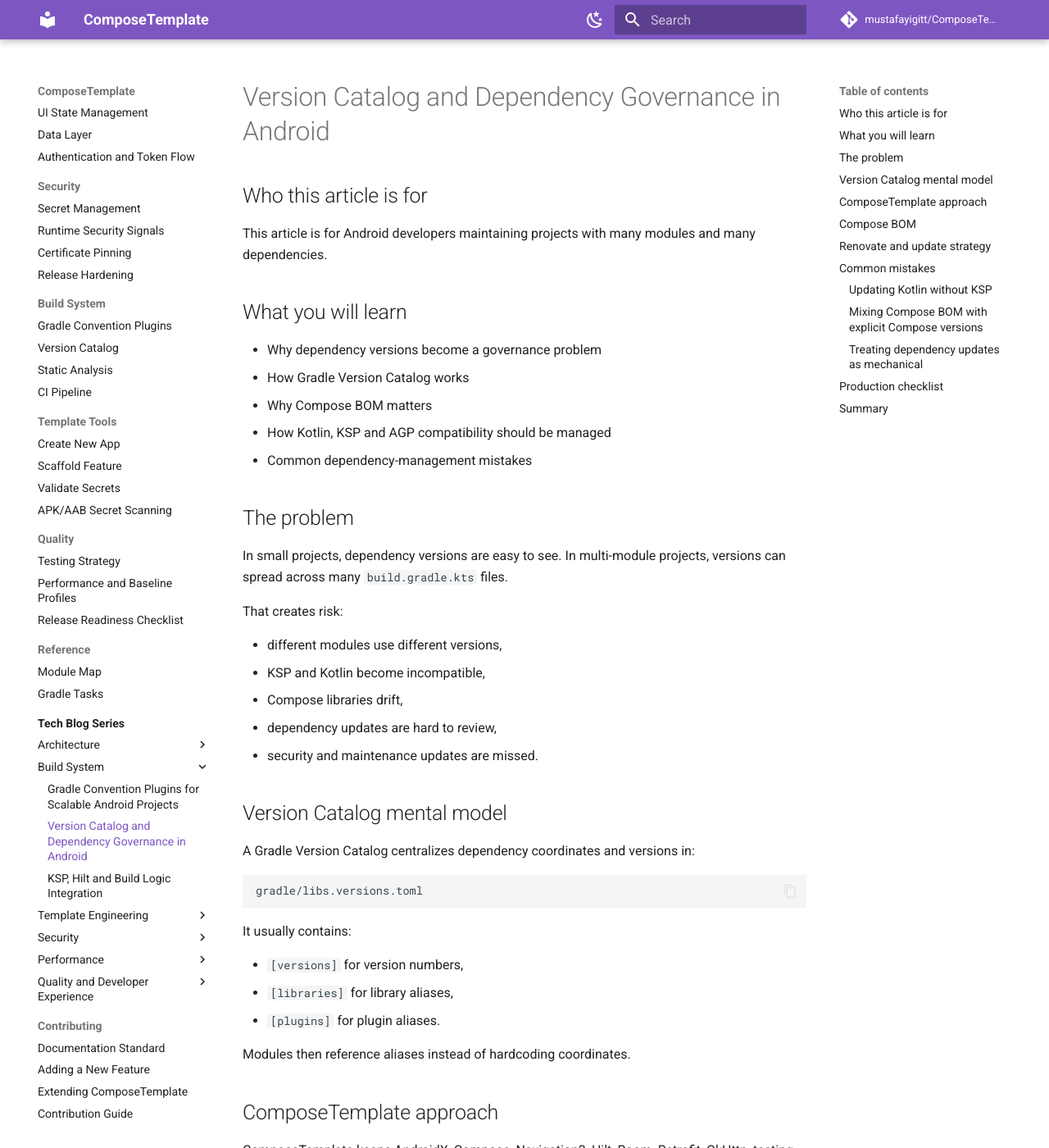
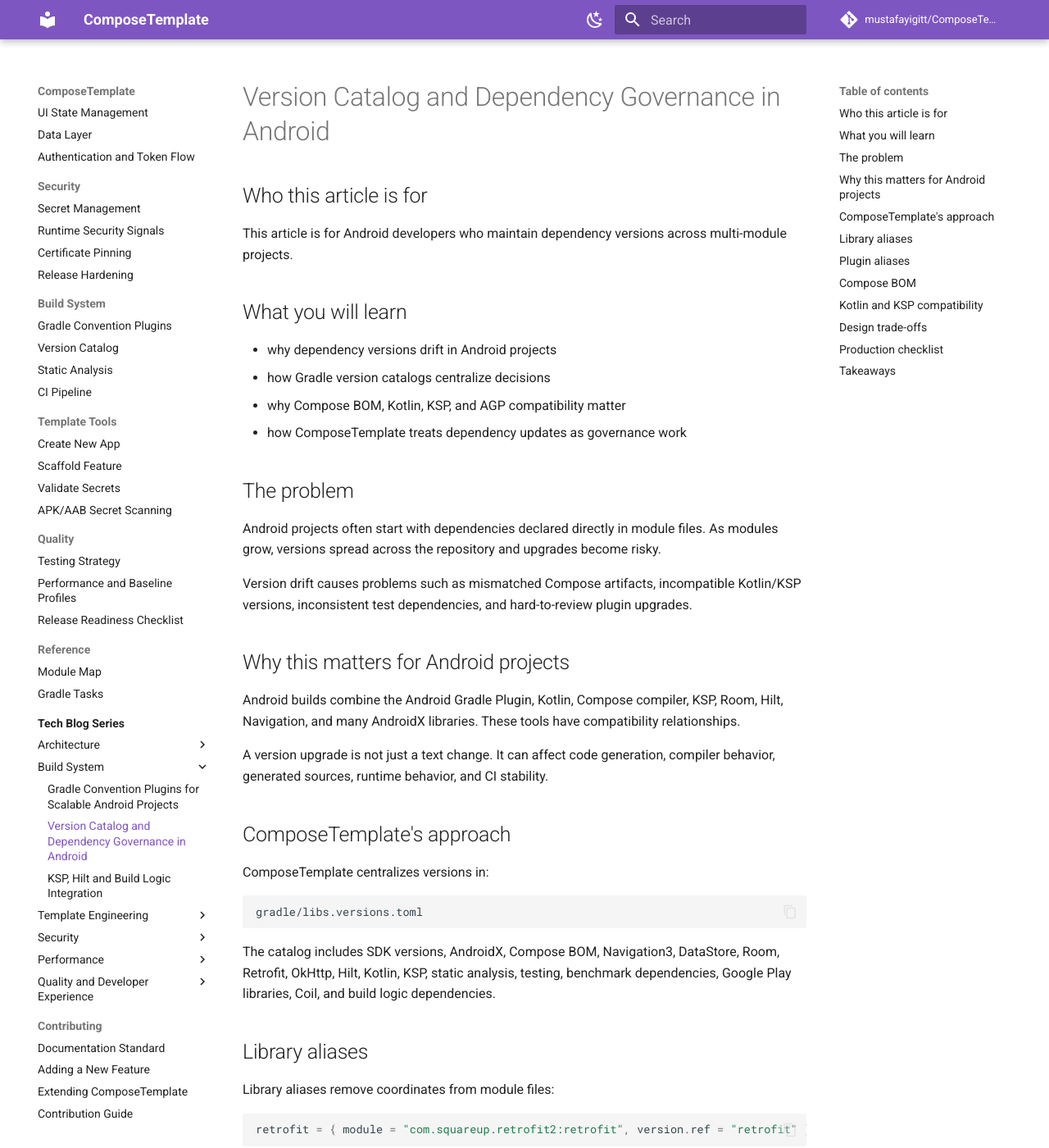
Before and after one commit to mustafayigitt/ComposeTemplate, an MkDocs documentation site: the page built from docs/tech-blog/build-system/version-catalog-dependency-governance.md, in a window 1280 px wide and 1400 px high. Shown: the whole window at 82% size. Built offline with MkDocs 1.6.1 and Material for MkDocs 9.7.7, drawn with Linux system fonts in a browser that asks for light colours; comment, search, counter and statistics services are not loaded; some of the changed text lies outside the part shown.

Commit message:
Complete tech blog series rewrite

````diff
--- a/docs/tech-blog/build-system/version-catalog-dependency-governance.md
+++ b/docs/tech-blog/build-system/version-catalog-dependency-governance.md
@@ -2,88 +2,92 @@
 
 ## Who this article is for
 
-This article is for Android developers maintaining projects with many modules and many dependencies.
+This article is for Android developers who maintain dependency versions across multi-module projects.
 
 ## What you will learn
 
-- Why dependency versions become a governance problem
-- How Gradle Version Catalog works
-- Why Compose BOM matters
-- How Kotlin, KSP and AGP compatibility should be managed
-- Common dependency-management mistakes
+- why dependency versions drift in Android projects
+- how Gradle version catalogs centralize decisions
+- why Compose BOM, Kotlin, KSP, and AGP compatibility matter
+- how ComposeTemplate treats dependency updates as governance work
 
 ## The problem
 
-In small projects, dependency versions are easy to see. In multi-module projects, versions can spread across many `build.gradle.kts` files.
+Android projects often start with dependencies declared directly in module files. As modules grow, versions spread across the repository and upgrades become risky.
 
-That creates risk:
+Version drift causes problems such as mismatched Compose artifacts, incompatible Kotlin/KSP versions, inconsistent test dependencies, and hard-to-review plugin upgrades.
 
-- different modules use different versions,
-- KSP and Kotlin become incompatible,
-- Compose libraries drift,
-- dependency updates are hard to review,
-- security and maintenance updates are missed.
+## Why this matters for Android projects
 
-## Version Catalog mental model
+Android builds combine the Android Gradle Plugin, Kotlin, Compose compiler, KSP, Room, Hilt, Navigation, and many AndroidX libraries. These tools have compatibility relationships.
 
-A Gradle Version Catalog centralizes dependency coordinates and versions in:
+A version upgrade is not just a text change. It can affect code generation, compiler behavior, generated sources, runtime behavior, and CI stability.
+
+## ComposeTemplate's approach
+
+ComposeTemplate centralizes versions in:
 
 ```text
 gradle/libs.versions.toml
 ```
 
-It usually contains:
+The catalog includes SDK versions, AndroidX, Compose BOM, Navigation3, DataStore, Room, Retrofit, OkHttp, Hilt, Kotlin, KSP, static analysis, testing, benchmark dependencies, Google Play libraries, Coil, and build logic dependencies.
 
-- `[versions]` for version numbers,
-- `[libraries]` for library aliases,
-- `[plugins]` for plugin aliases.
+## Library aliases
 
-Modules then reference aliases instead of hardcoding coordinates.
+Library aliases remove coordinates from module files:
 
-## ComposeTemplate approach
+```toml
+retrofit = { module = "com.squareup.retrofit2:retrofit", version.ref = "retrofit" }
+```
 
-ComposeTemplate keeps AndroidX, Compose, Navigation3, Hilt, Room, Retrofit, OkHttp, testing, benchmark, static analysis, and build tool versions in the version catalog.
+Modules and convention plugins can use stable aliases instead of raw strings.
 
-This is especially important because several tools must align:
+## Plugin aliases
 
-- Kotlin and KSP,
-- Android Gradle Plugin and Gradle,
-- Compose compiler and Kotlin,
-- Room compiler and KSP,
-- Hilt compiler and KSP.
+Plugin aliases centralize Gradle plugin versions:
+
+```toml
+android-application = { id = "com.android.application", version.ref = "android-gradle-plugin" }
+ksp = { id = "com.google.devtools.ksp", version.ref = "ksp" }
+```
+
+This makes plugin upgrades easier to review.
 
 ## Compose BOM
 
-Compose uses a Bill of Materials. A BOM aligns Compose artifact versions so each Compose dependency does not need its own explicit version.
+Compose uses a BOM to align Compose artifacts. This reduces the need to version every Compose dependency independently and lowers mismatch risk across UI modules.
 
-This reduces mismatch risk across UI dependencies.
+## Kotlin and KSP compatibility
 
-## Renovate and update strategy
+KSP versions are tied to Kotlin versions. When Kotlin changes, KSP should be reviewed immediately.
 
-Automated tools can open update PRs, but version updates are still engineering changes. For Android projects, updates should consider build compatibility, runtime behavior, and generated template output.
+A safe update flow is:
 
-## Common mistakes
+1. update Kotlin
+2. update KSP to the compatible line
+3. sync Gradle
+4. run tests
+5. compile generated features
+6. run debug and release builds
 
-### Updating Kotlin without KSP
+## Design trade-offs
 
-KSP versions are tied to Kotlin. Updating one without the other can break compilation.
+A version catalog is another file to maintain, but it makes dependency decisions explicit and reviewable.
 
-### Mixing Compose BOM with explicit Compose versions
-
-That defeats part of the BOM’s purpose.
-
-### Treating dependency updates as mechanical
-
-Some updates change generated code, compiler behavior, lint rules, or runtime performance.
+For template projects, that reviewability matters because downstream generated apps inherit the dependency baseline.
 
 ## Production checklist
 
-- [ ] Versions are centralized in `libs.versions.toml`.
-- [ ] Compose uses a BOM consistently.
-- [ ] Kotlin and KSP are updated together.
-- [ ] Dependency update PRs run full CI.
-- [ ] Template smoke tests run after build-tool updates.
+- [ ] dependency versions live in the catalog
+- [ ] plugin versions live in the catalog
+- [ ] Kotlin and KSP are upgraded together
+- [ ] Compose artifacts are aligned through the BOM
+- [ ] CI validates dependency upgrades
+- [ ] Renovate or similar tooling is configured intentionally
 
-## Summary
+## Takeaways
 
-A version catalog is not just a nicer syntax. It is dependency governance for a multi-module Android project. ComposeTemplate uses it to make upgrades visible, reviewable, and consistent.
+- Version catalogs are dependency governance, not just syntax cleanup.
+- Android dependency upgrades must respect compatibility relationships.
+- Template dependency choices become defaults for generated apps.
````
Also changed, not shown: docs/tech-blog/build-system/ksp-hilt-build-logic.md (+39 -45 lines), docs/tech-blog/performance/measuring-generated-templates.md (+31 -47 lines), docs/tech-blog/security/certificate-pinning-security-operational-risk.md (+31 -25 lines), docs/tech-blog/security/runtime-integrity-signals.md (+34 -47 lines), docs/tech-blog/template-engineering/feature-scaffolding-clean-architecture.md (+39 -38 lines).
